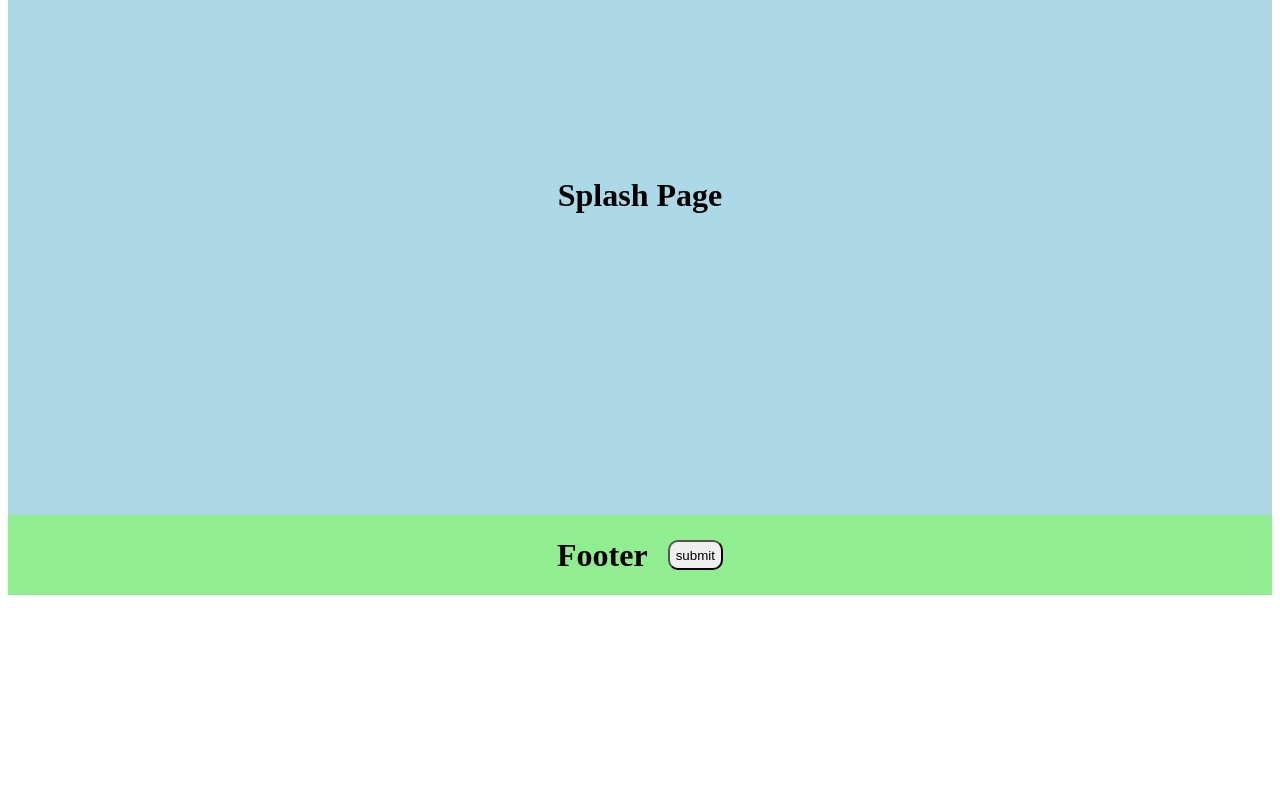
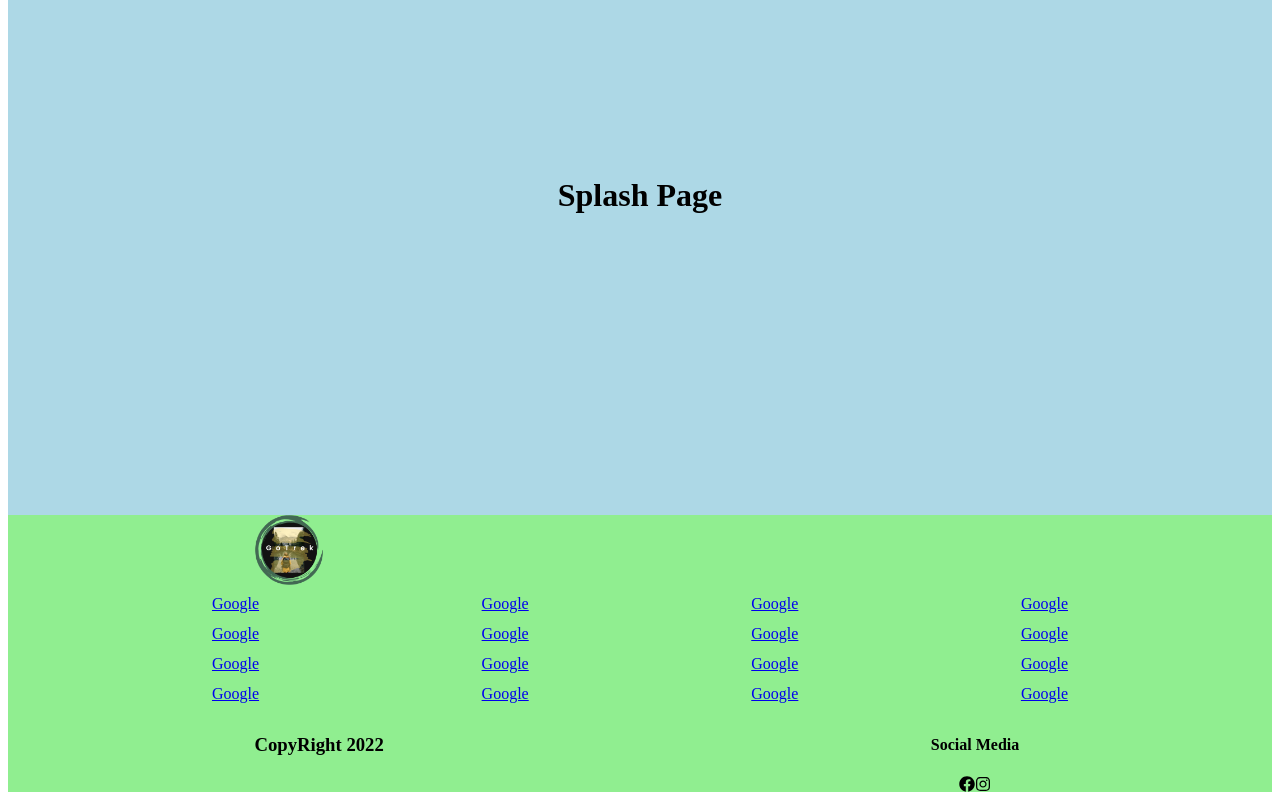
Before and after one commit to Dcastro99/GoTrek, a React (Create React App) app in the folder frontend/: page / in a window 1280 px wide. Shown: the part 233-1033 px from the top of the page. Before the commit the page ends 836 px from the top, so only its background shows below. Built offline with nearby package versions, Linux system fonts and the light colour scheme.

Commit message:
worked on the footer with Tony and Von

```diff
--- a/frontend/src/components/Footer/FooterElements.js
+++ b/frontend/src/components/Footer/FooterElements.js
@@ -2,19 +2,82 @@ import styled from 'styled-components';
 
 
 export const FooterContainer = styled.footer`
-    height: 10vh;
+    height: auto;
     display: flex;
+    flex-direction: column;
     justify-content: center;
     align-items: center;
     font-size: 1rem;
     background-color: lightgreen;
+
+
+`;
+export const FooterLogo = styled.div`
+   height: 20px;
+   weight: 20px;
+   img{ width: 70px; margin-left: 120px;}
 `;
 
-export const FooterButton = styled.button`
+export const FooterLogoContainer = styled.div`
+ height: 80px;
+//  border: 3px solid purple;
+ display: flex;
+ width: 80%;
+ `;
+
+export const FooterLinkContainer = styled.div`
+// border: 3px solid red;
+display: flex;
+justify-content: space-between;
+
+width: 80%;
+`;
+export const FooterLink = styled.div`
+   display: flex;
+   flex-direction: column;
+   justify-content: center;
+   align-items: center;
+//    border: 2px solid black;
+   width: 20%;
+`;
+
+export const FooterA = styled.a`
     width: auto;
     height: 30px;
-    border-radius: 10px;
-    color: red;
-    margin-left: 20px;
-    color: black;
+    // border-radius: 10px;
 `;
+
+export const SocialMediaContainer = styled.div`
+
+    display: flex;
+    width: auto;
+    width: 80%;
+    justify-content: space-between;
+    // border: 2px solid yellow;
+`;
+export const CopyRight = styled.div`
+  display: flex;
+  margin-left: 120px;
+
+`;
+
+export const SocialMedia = styled.div`
+display: flex;
+flex-direction: column;
+// border: 2px solid blue;
+width: 10%;
+justify-content: space-around;
+align-items: center;
+margin-right: 120px;
+`;
+
+export const SocialA = styled.div`
+display: flex;
+`;
+
+export const SocialMediaIcons = styled.div`
+display: flex;
+`;
+export const SocialMediaTitle = styled.div`
+display: flex;
+`;
--- a/frontend/src/components/Footer/index.js
+++ b/frontend/src/components/Footer/index.js
@@ -1,11 +1,60 @@
 import React from 'react'
-import { FooterContainer, FooterButton } from './FooterElements';
+import { FooterLogo, FooterA, FooterContainer, FooterLink, FooterLinkContainer, FooterLogoContainer, SocialMediaContainer, CopyRight, SocialMedia, SocialA, SocialMediaTitle, SocialMediaIcons } from './FooterElements';
+import Logo from '../../assets/images/GoTrek-4.png';
+import { FaFacebook, FaInstagram } from 'react-icons/fa';
+
+
 
 function Footer() {
   return (
     <FooterContainer>
-        <h1>Footer</h1>
-        <FooterButton>submit</FooterButton>
+      <FooterLogoContainer>
+        <FooterLogo>
+          <img src={Logo} alt="Logo" />
+        </FooterLogo>
+      </FooterLogoContainer>
+      <FooterLinkContainer>
+        <FooterLink>
+          <FooterA href="google.com" target="_blank">Google</FooterA>
+          <FooterA href="google.com" target="_blank">Google</FooterA>
+          <FooterA href="google.com" target="_blank">Google</FooterA>
+          <FooterA href="google.com" target="_blank">Google</FooterA>
+        </FooterLink>
+        <FooterLink>
+          <FooterA href="google.com" target="_blank">Google</FooterA>
+          <FooterA href="google.com" target="_blank">Google</FooterA>
+          <FooterA href="google.com" target="_blank">Google</FooterA>
+          <FooterA href="google.com" target="_blank">Google</FooterA>
+        </FooterLink>
+        <FooterLink>
+          <FooterA href="google.com" target="_blank">Google</FooterA>
+          <FooterA href="google.com" target="_blank">Google</FooterA>
+          <FooterA href="google.com" target="_blank">Google</FooterA>
+          <FooterA href="google.com" target="_blank">Google</FooterA>
+        </FooterLink>
+        <FooterLink>
+          <FooterA href="google.com" target="_blank">Google</FooterA>
+          <FooterA href="google.com" target="_blank">Google</FooterA>
+          <FooterA href="google.com" target="_blank">Google</FooterA>
+          <FooterA href="google.com" target="_blank">Google</FooterA>
+        </FooterLink>
+      </FooterLinkContainer>
+      <SocialMediaContainer>
+        <CopyRight>
+          <h3>CopyRight 2022</h3>
+        </CopyRight>
+        <SocialMedia>
+          <SocialMediaTitle>
+            <h4>Social Media</h4>
+          </SocialMediaTitle>
+          <SocialMediaIcons>
+            <SocialA href="instagram.com" target="_blank"></SocialA>
+            <SocialA href="google.com" target="_blank"></SocialA>
+            <FaFacebook />
+            <FaInstagram />
+          </SocialMediaIcons>
+        </SocialMedia>
+      </SocialMediaContainer>
     </FooterContainer>
   )
 }
```
Also changed, not shown: frontend/src/assets/images/GoTrek-4.png (added).
